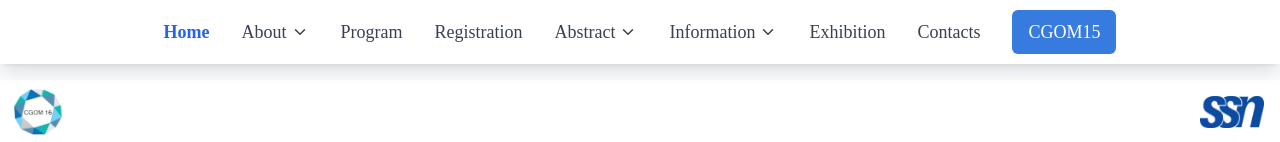
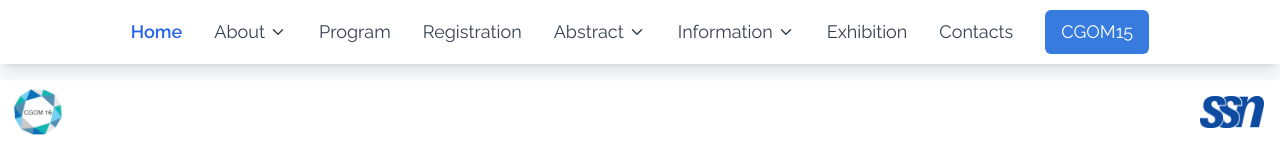
Before and after one commit to JithuMorrison/CGOM16, a React (Vite) app: page / in a window 1280 px wide. Shown: the top 142 px of the page. Built offline with nearby package versions, Linux system fonts and the light colour scheme.

Commit message:
modified font

```diff
--- a/src/startpage.jsx
+++ b/src/startpage.jsx
@@ -281,7 +281,7 @@ const CGOM16 = () => {
                 transition={{ delay: 0.2 }}
               />*/}
               <motion.div
-                className="flex items-center space-x-8 font-['Poppins']"
+                className="flex items-center space-x-8 font-['Raleway']"
                 variants={containerVariants}
               >
                 <motion.button
```
